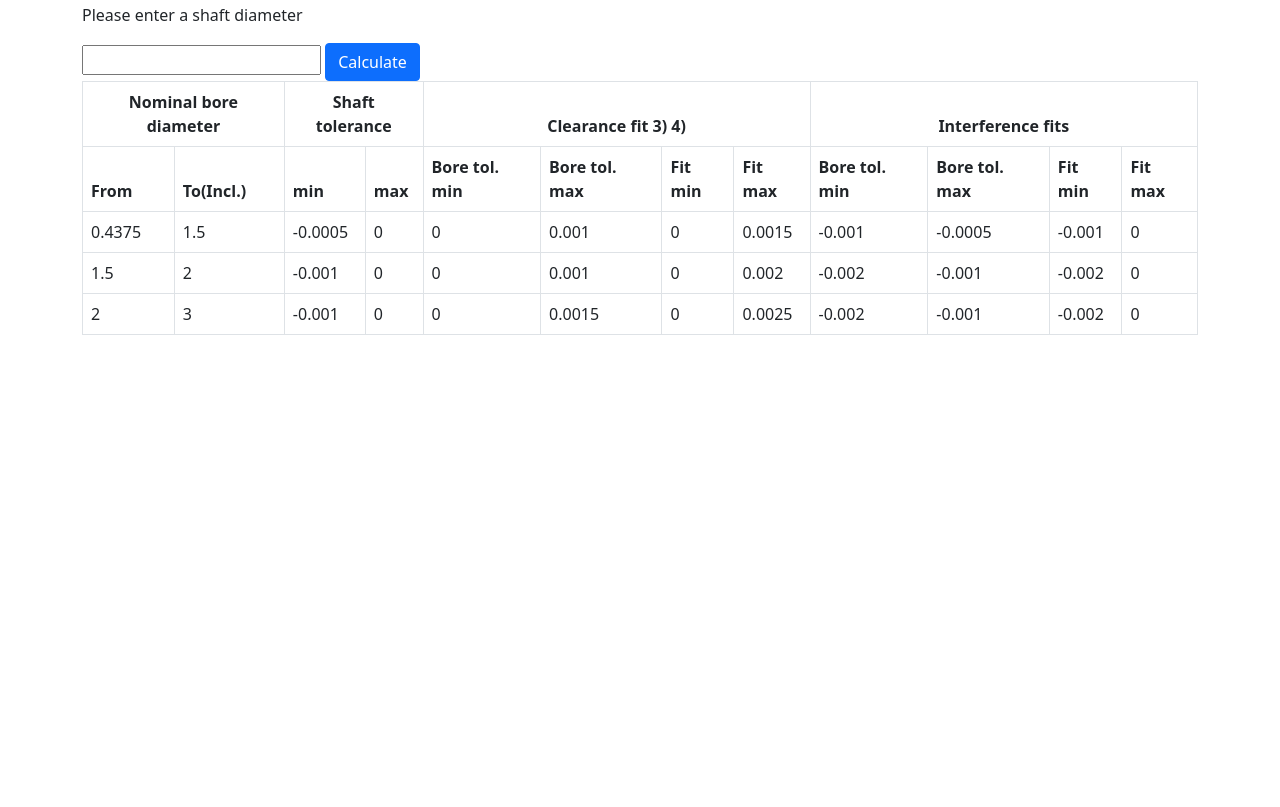
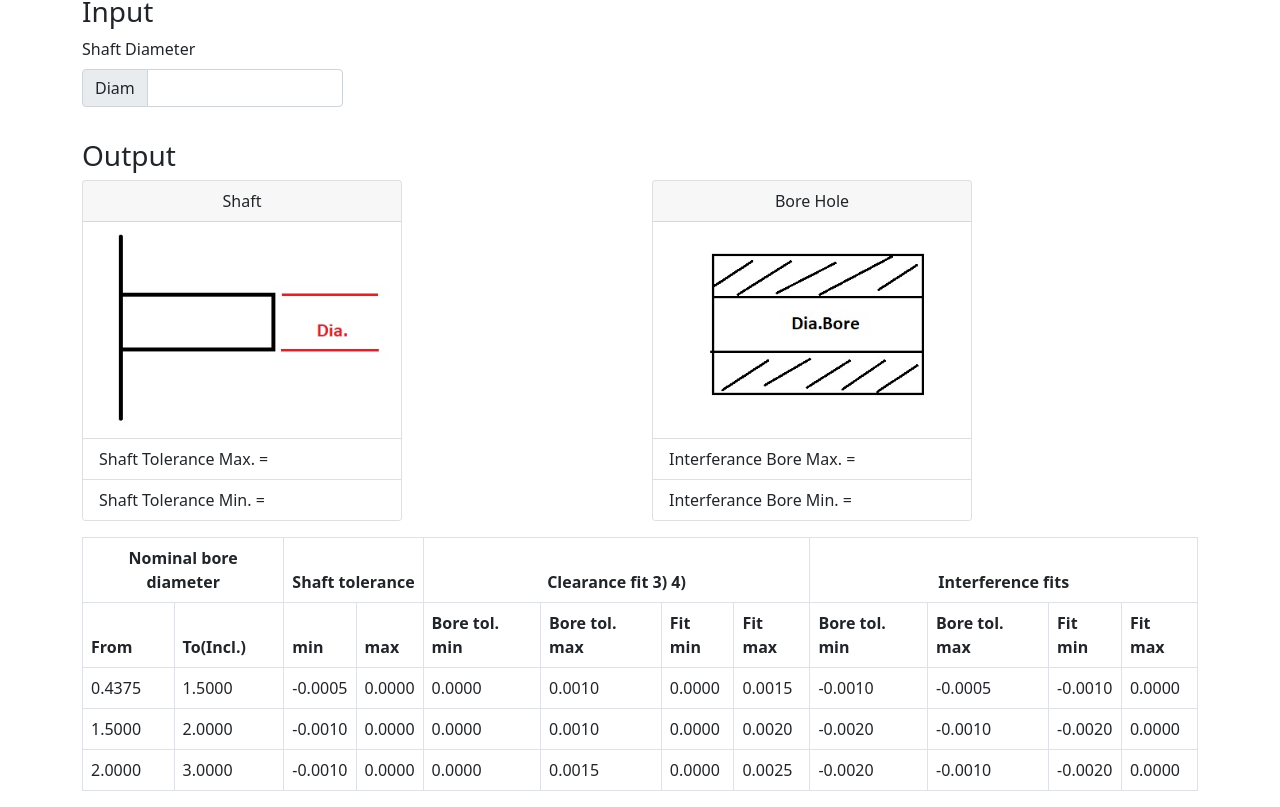
Before and after one commit to rch-goldsnaker/Coupling-dimension, a plain HTML site: page index.html in a window 1280 px wide. Shown: the part 117-924 px from the top of the page. Before the commit the page ends 800 px from the top, so only its background shows below. Drawn offline with nearby package versions, Linux system fonts and the light colour scheme.

Commit message:
Funcionando

```diff
--- a/index.html
+++ b/index.html
@@ -47,21 +47,67 @@
       </nav>
 
       <div class="container">
-        <h1 class="text-center" >DIMENSIONS COUPLING HUB</h1>
+        <div class="row">
+          <h1 class="text-center" >Bores and keyways for Flexible Couplings(Inch Series)</h1>
+        </div>
       </div>
 
       <div class="container">
-            <p></p>
-            Please enter a shaft diameter
-            <p></p>
+        <div class="row">
+          <div class="col-3">
+            <h3 class="text" >Input</h3>
+
+            <label for="basic-url" class="form-label">Shaft Diameter</label>
+            <div class="input-group mb-3">
+
+              <span class="input-group-text" id="basic-addon3">Diam</span>
+
+              <input type="text" class="form-control" id="diameter" aria-describedby="basic-addon3">
+            </div>
+
+          </div>
+        </div>
+      </div>
+      <p></p>
+      <p></p>
+
+      <div class="container">
+        <h3 class="text" >Output</h3>
+        <div class="row">
+          <div class="col-6">
+            <div class="card" style="width: 20rem;">
+              <div class="card-header text-center">
+                Shaft
+              </div>
+              <img src="img/shaft.jpg" class="card-img-top" >
+
+              <ul class="list-group list-group-flush">
+                <li class="list-group-item" id="Shaft_Tolerance_Max">Shaft Tolerance Max. = </li>
+                <li class="list-group-item" id="Shaft_Tolerance_Min">Shaft Tolerance Min. = </li>
+              </ul>
+            </div>
+          </div>
+          <div class="col-6">
+              <div class="card" style="width: 20rem;">
+                <div class="card-header text-center" >
+                  Bore Hole
+                </div>
+                <img src="img/bore.jpg" class="card-img-top" >
+                <ul class="list-group list-group-flush">
+
+                  <li class="list-group-item" id="Int_Bore_Max">Interferance Bore Max. =</li>
+                  <li class="list-group-item" id="Int_Bore_Min">Interferance Bore Min. =</li>
+                </ul>
+              </div>
+          </div>
+        </div>
+
       </div>
 
-      <div class="container">
+      </div>
 
-        <input type="text" id="diameter">
-        <button type="button" class="btn btn-primary" id="calcular">Calculate</button>
-
-      </div>
+      <p></p>
+      <p></p>
 
       <div class="container">
 
@@ -92,11 +138,14 @@
 
         </tbody>
       </table>
-      </div>
 
       <div >
         <h1 id="resultado"></h1>
       </div>
+
+      </div>
+
+
 
 
 
--- a/javascript.js
+++ b/javascript.js
@@ -50,24 +50,24 @@ function buildTable(data){
     var table = document.getElementById('myTable')
     for (var i = 0; i < data.length; i++){
         var row = `<tr>
-                        <td>${data[i].from}</td>
-                        <td>${data[i].to}</td>
-                        <td>${data[i].Smin}</td>
-                        <td>${data[i].Smax}</td>
-                        <td>${data[i].CBmin}</td>
-                        <td>${data[i].CBmax}</td>
-                        <td>${data[i].CImin}</td>
-                        <td>${data[i].CImax}</td>
-                        <td>${data[i].IBmin}</td>
-                        <td>${data[i].IBmax}</td>
-                        <td>${data[i].IImin}</td>
-                        <td>${data[i].IImax}</td>
+                        <td>${data[i].from.toFixed(4)}</td>
+                        <td>${data[i].to.toFixed(4)}</td>
+                        <td>${data[i].Smin.toFixed(4)}</td>
+                        <td>${data[i].Smax.toFixed(4)}</td>
+                        <td>${data[i].CBmin.toFixed(4)}</td>
+                        <td>${data[i].CBmax.toFixed(4)}</td>
+                        <td>${data[i].CImin.toFixed(4)}</td>
+                        <td>${data[i].CImax.toFixed(4)}</td>
+                        <td>${data[i].IBmin.toFixed(4)}</td>
+                        <td>${data[i].IBmax.toFixed(4)}</td>
+                        <td>${data[i].IImin.toFixed(4)}</td>
+                        <td>${data[i].IImax.toFixed(4)}</td>
                   </tr>`
         table.innerHTML += row
     }
 }
 
-document.querySelector('#calcular').addEventListener('click',calcular);
+document.querySelector('#diameter').addEventListener('keyup',calcular);
 
 function calcular(){
 
@@ -77,13 +77,22 @@ function calcular(){
 
         return elemento.to >= diameter;
     })
-    console.log(diameter);
-    console.log(o);
-    console.log("el diametro esta entre", o.from, "y" , o.to)
 
-    const from = o.from
-    const to = o.to
+    var dia =Number(document.getElementById("diameter").value)
+    //calculo para las tolerancias del eje
+    const Shaft_Tol_Max= dia + o.Smax
+    const Shaft_Tol_Min= dia + o.Smin
 
-    document.getElementById("resultado").innerHTML = "el diametro esta entre " + from + " y " + to;
+    document.getElementById("Shaft_Tolerance_Max").innerHTML =  "Shaft Tolerance Max. =" + Shaft_Tol_Max.toFixed(4);
+    document.getElementById("Shaft_Tolerance_Min").innerHTML =  "Shaft Tolerance Min. =" + Shaft_Tol_Min.toFixed(4);
+
+    //calculo para las tolerancias del agujero
+
+    const Int_Bore_Max= dia + o.IBmax
+    const Int_Bore_Min= dia + o.IBmin
+
+    document.getElementById("Int_Bore_Max").innerHTML =  "Interferance Bore Max. =" + Int_Bore_Max.toFixed(4);
+    document.getElementById("Int_Bore_Min").innerHTML =  "Interferance Bore Min. =" + Int_Bore_Min.toFixed(4);
+
 
 }
```
Also changed, not shown: img/bore.jpg (added), img/shaft.jpg (added).
